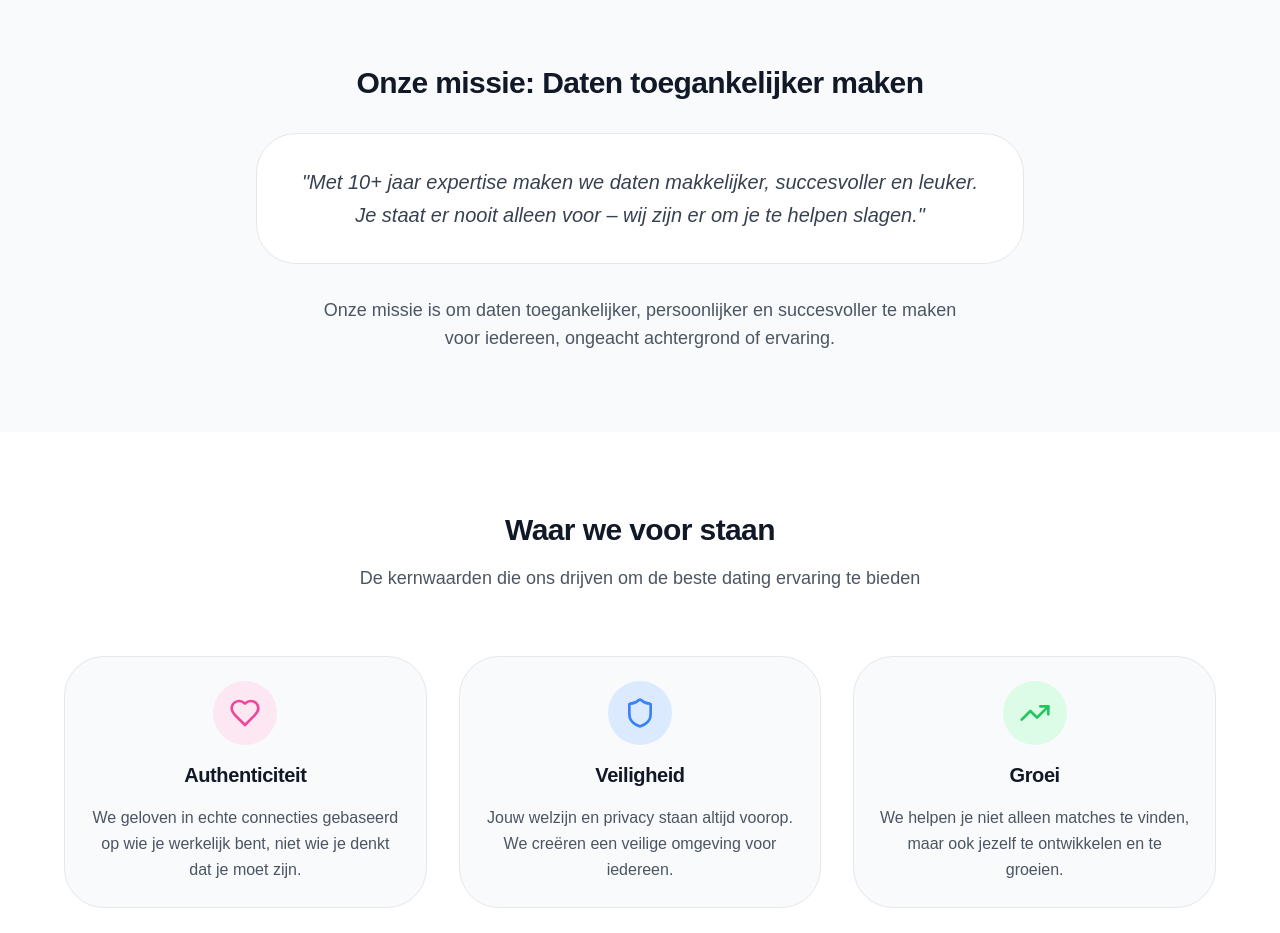
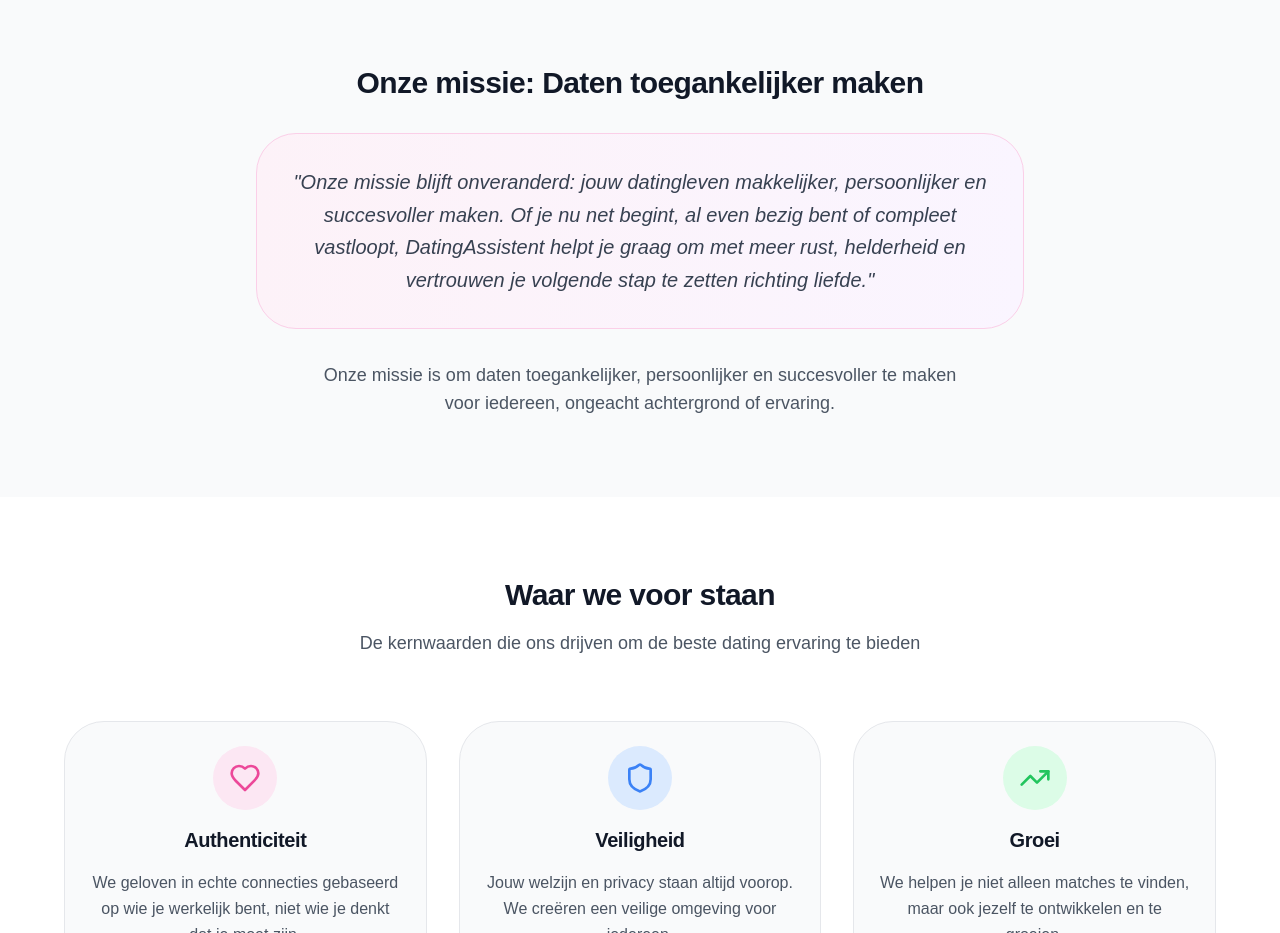
Before and after one commit to Impact2025/datingassistent, a Next.js app: page /over-ons in a window 1280 px wide. Shown: the part 800-1733 px from the top of the page. Built offline with nearby package versions, Linux system fonts and the light colour scheme; no server answers.

Commit message:
feat: Update mission quote and add pink framing

```diff
--- a/src/app/over-ons/page.tsx
+++ b/src/app/over-ons/page.tsx
@@ -89,9 +89,9 @@ export default function OverOnsPage() {
           <h2 className="text-3xl md-text-4xl font-bold text-gray-900 mb-8">
             Onze missie: Daten toegankelijker maken
           </h2>
-          <div className="bg-white rounded-2xl p-8 border border-gray-200 max-w-3xl mx-auto mb-8">
+          <div className="bg-gradient-to-r from-pink-50 to-purple-50 rounded-2xl p-8 border border-pink-200 max-w-3xl mx-auto mb-8">
             <p className="text-xl text-gray-700 leading-relaxed italic">
-              "Met 10+ jaar expertise maken we daten makkelijker, succesvoller en leuker. Je staat er nooit alleen voor – wij zijn er om je te helpen slagen."
+              "Onze missie blijft onveranderd: jouw datingleven makkelijker, persoonlijker en succesvoller maken. Of je nu net begint, al even bezig bent of compleet vastloopt, DatingAssistent helpt je graag om met meer rust, helderheid en vertrouwen je volgende stap te zetten richting liefde."
             </p>
           </div>
           <p className="text-lg text-gray-600 max-w-2xl mx-auto">
```
